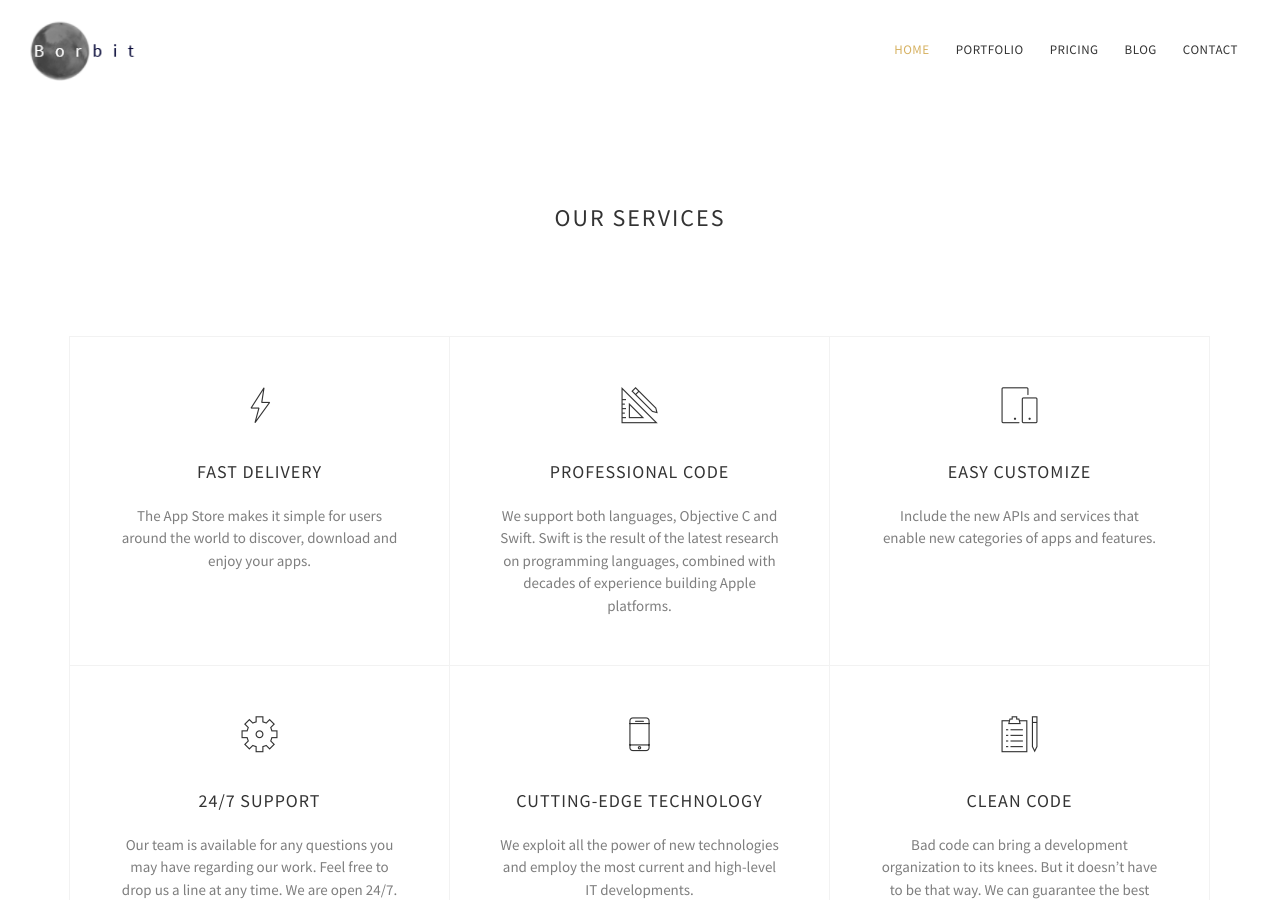
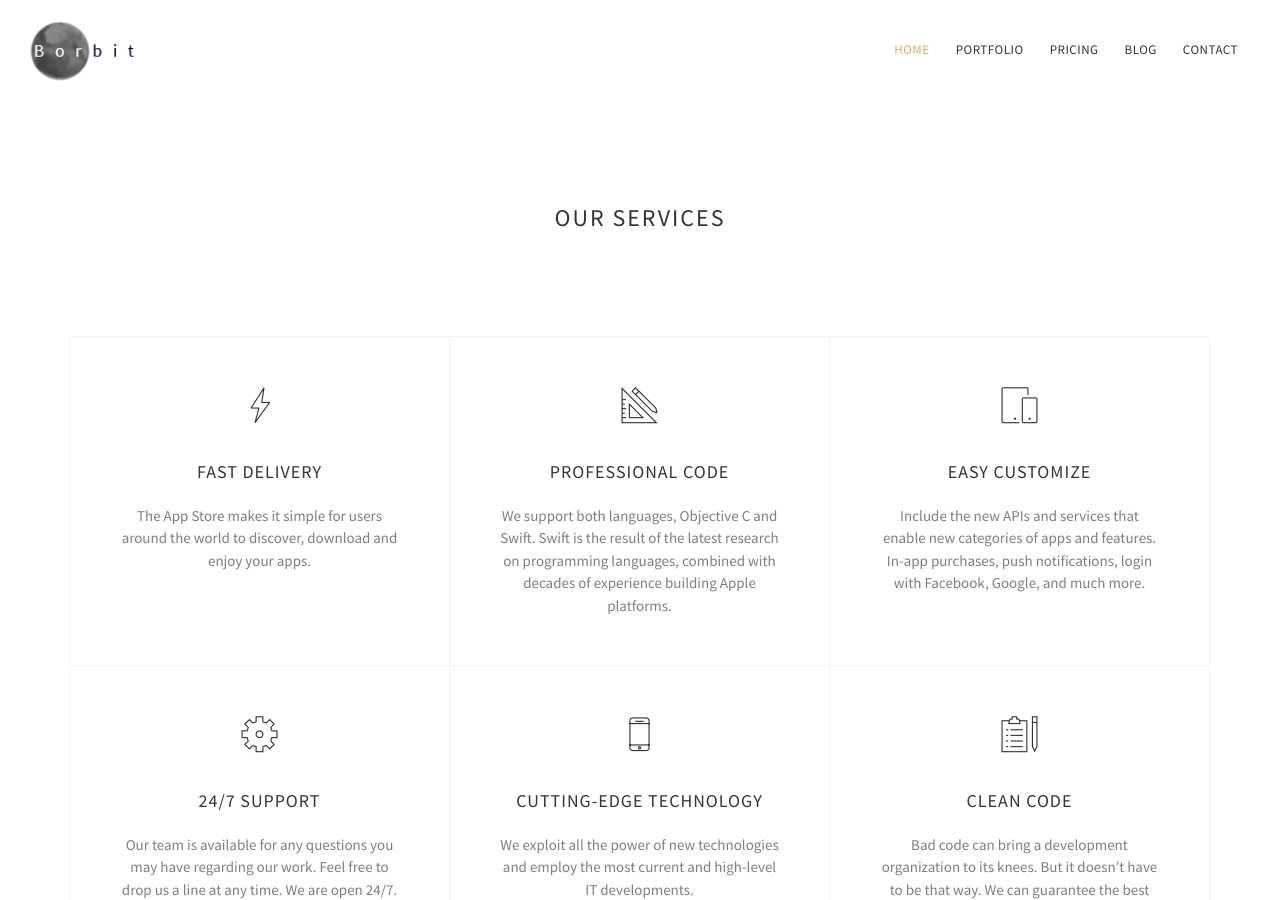
Before and after one commit to gastonborba/gastonborba.github.io, a Jekyll site: the page built from index.html, in a window 1280 px wide and 900 px high. Built offline with Jekyll 4.4.1, drawn with Linux system fonts in a browser that asks for light colours; comment, search, counter and statistics services are not loaded.

Commit message:
features

```diff
--- a/index.html
+++ b/index.html
@@ -57,7 +57,7 @@ menu: Home
                                 <h4>easy customize</h4>
                             </div>
                             <div class="desc">
-                                Include the new APIs and services that enable new categories of apps and features.
+                                Include the new APIs and services that enable new categories of apps and features. In-app purchases, push notifications, login with Facebook, Google, and much more.
                             </div>
                         </div>
                     </div>
```
